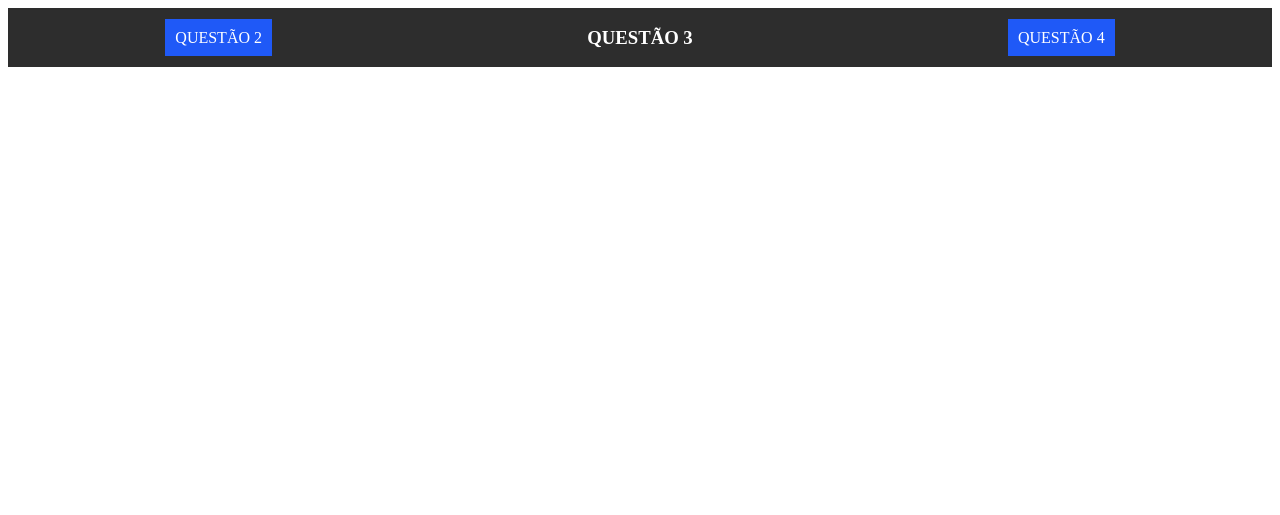
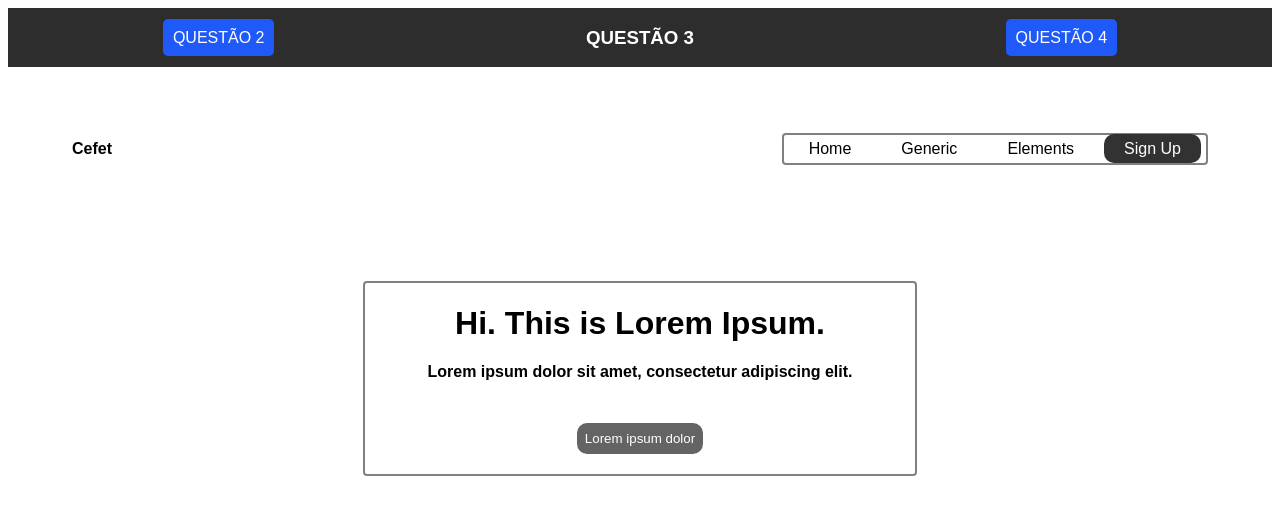
Before and after one commit to RyanGripp/ryangripp.github.io, a PHP site: page /exercicio05/questao3/index.html in a window 1280 px wide. Shown: the top 515 px of the page. Run offline with PHP 8.4, Linux system fonts and the light colour scheme.

Commit message:
tarefa 5 finalizada

```diff
--- a/exercicio05/header.css
+++ b/exercicio05/header.css
@@ -1,4 +1,5 @@
-header{
+.nave{
+    font-family: Arial;
     color: white;
     display: grid;
     grid-template-columns: 1fr 1fr 1fr;
@@ -10,13 +11,14 @@ header{
     text-transform: uppercase;
     margin-bottom: 50px;
 }
-header .proximo a, header .anterior a{
+.nave .proximo a, header .anterior a{
     color: white;
     background-color: rgb(31, 89, 247);
     text-decoration: none;
+    border-radius: 5px;
     padding: 10px;
 }
-header h3{
+.nave h3{
     font-size: 1.17em;
     margin-block-start: 1em;
     margin-block-end: 1em;
--- a/exercicio05/questao1/index.html
+++ b/exercicio05/questao1/index.html
@@ -9,7 +9,7 @@
 <body>
 
     <!-- header para navegação das páginas -->
-    <header>
+    <header class="nave">
         <div></div>
         <div><h3>Questão 1</h3></div>
         <div class="proximo"><a href="../questao2/index.html">Questão 2</a></div>
--- a/exercicio05/questao2/index.html
+++ b/exercicio05/questao2/index.html
@@ -11,7 +11,7 @@
 <body>
 
     <!-- header para navegação das páginas -->
-    <header>
+    <header class="nave">
         <div class="anterior"><a href="../questao1/index.html">Questão 1</a></div>
         <div><h3>Questão 2</h3></div>
         <div class="proximo"><a href="../questao3/index.html">Questão 3</a></div>
--- a/exercicio05/questao3/index.html
+++ b/exercicio05/questao3/index.html
@@ -4,18 +4,37 @@
     <meta charset="UTF-8">
     <meta http-equiv="X-UA-Compatible" content="IE=edge">
     <meta name="viewport" content="width=device-width, initial-scale=1.0">
+    <link rel="stylesheet" type="text/css" media="screen" href="style.css">
     <link rel="stylesheet" type="text/css" media="screen" href="../header.css">
     <title>Questão 3</title>
 </head>
 <body>
 
     <!-- header para navegação das páginas -->
-    <header>
+    <header class="nave">
         <div class="anterior"><a href="../questao2/index.html">Questão 2</a></div>
         <div><h3>Questão 3</h3></div>
         <div class="proximo"><a href="../questao4/index.html">Questão 4</a></div>
     </header>
     <!-- header para navegação das páginas -->
 
+    <header class="header">
+        <div class="left"><h4>Cefet</h4></div>
+        <div class="right">
+            <ul class="navegacao">
+                <li><a href="">Home</a></li>
+                <li><a href="">Generic</a></li>
+                <li><a href="">Elements</a></li>
+                <li><a href="" class="sign">Sign Up</a></li>
+            </ul>
+        </div>
+    </header>
+    <main>
+        <div class="principal">
+            <h1>Hi. This is Lorem Ipsum.</h1>
+            <h4>Lorem ipsum dolor sit amet, consectetur adipiscing elit.</h4>
+            <button>Lorem ipsum dolor</button>
+        </div>
+    </main>
 </body>
 </html>
--- /dev/null
+++ b/exercicio05/questao3/style.css
@@ -0,0 +1,50 @@
+body{
+    font-family: Arial;
+}
+.header{
+    display: flex;
+    align-items: center;
+    justify-content: space-between;
+    padding: 0 5vw;
+}
+.header .navegacao{
+    display: flex;
+    border: 2px gray solid;
+    border-radius: 4px;
+    list-style: none;
+    padding: 0;
+}
+.header .navegacao li{
+    padding: 5px;
+}
+.header .navegacao li a{
+    text-decoration: none;
+    color: black;
+    padding: 5px 20px;
+}
+.header .navegacao li .sign{
+    background-color: rgb(50, 50, 50);
+    color: white;
+    padding: 6px 20px;
+    border-radius: 10px;
+}
+main{
+    display: flex;
+    justify-content: center;
+    text-align: center;
+    margin-top: 100px
+}
+main .principal{
+    border:  2px gray solid;
+    border-radius: 4px;
+    width: 550px;
+}
+main .principal button{
+    color: white;
+    background-color: rgb(100, 100, 100);
+    border: none;
+    border-radius: 10px;
+    padding: 8px;
+    cursor: pointer;
+    margin: 20px 0;
+}
--- a/exercicio05/questao4/index.html
+++ b/exercicio05/questao4/index.html
@@ -11,7 +11,7 @@
 <body>
 
     <!-- header para navegação das páginas -->
-    <header>
+    <header class="nave">
         <div class="anterior"><a href="../questao3/index.html">Questão 3</a></div>
         <div><h3>Questão 4</h3></div>
         <div class="proximo"><a href="../questao5/index.html">Questão 5</a></div>
--- a/exercicio05/questao4/style.css
+++ b/exercicio05/questao4/style.css
@@ -51,4 +51,5 @@ button{
     border: none;
     border-radius: 8px;
     padding: 8px;
+    cursor: pointer;
 }
--- a/index.html
+++ b/index.html
@@ -3,7 +3,7 @@
 <head>
     <meta charset='utf-8'>
     <meta http-equiv='X-UA-Compatible' content='IE=edge'>
-    <title>Página Inicial</title>
+    <title>Ryan Gripp | Início</title>
     <meta name='viewport' content='width=device-width, initial-scale=1'>
 </head>
 <body>
```
Also changed, not shown: exercicio05/questao5/index.html (+7 -8 lines).
